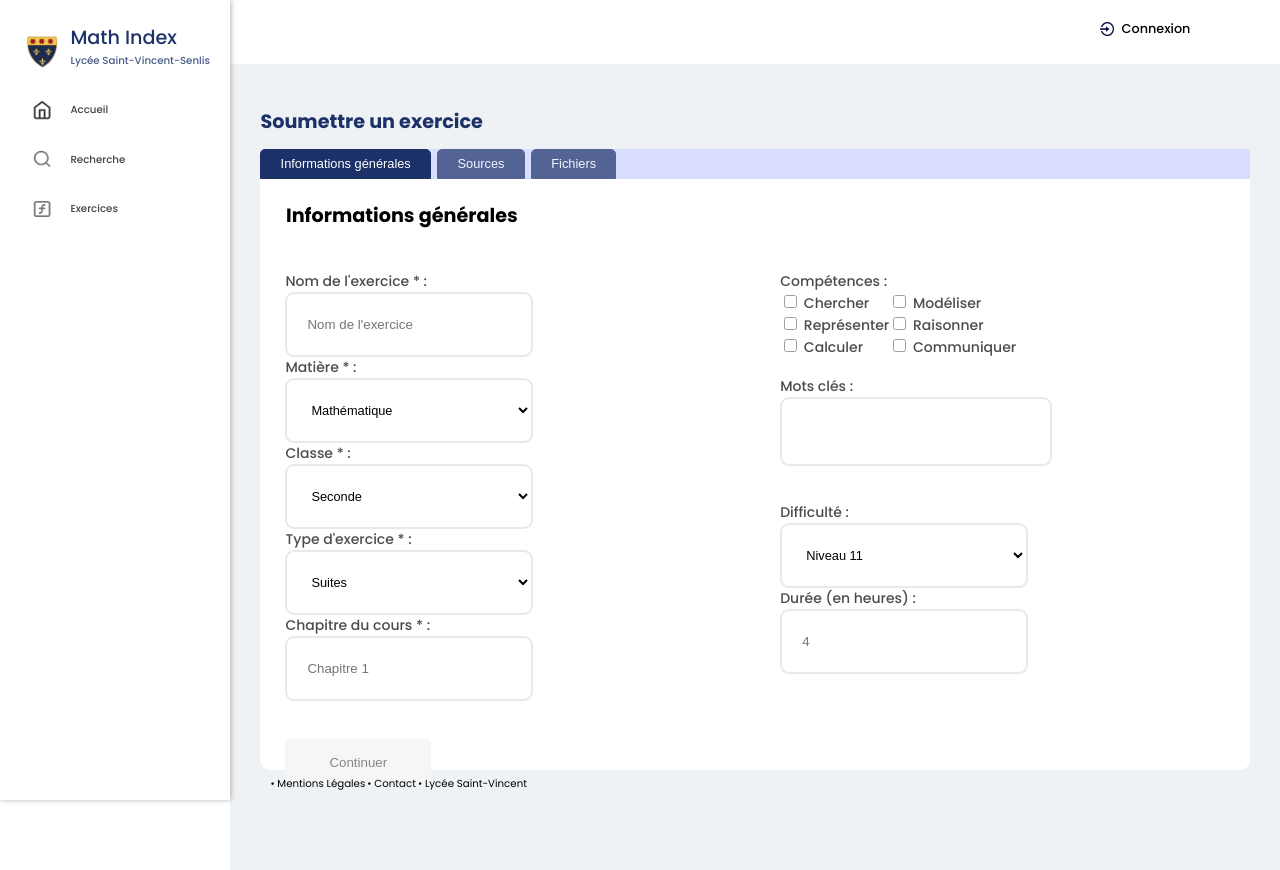
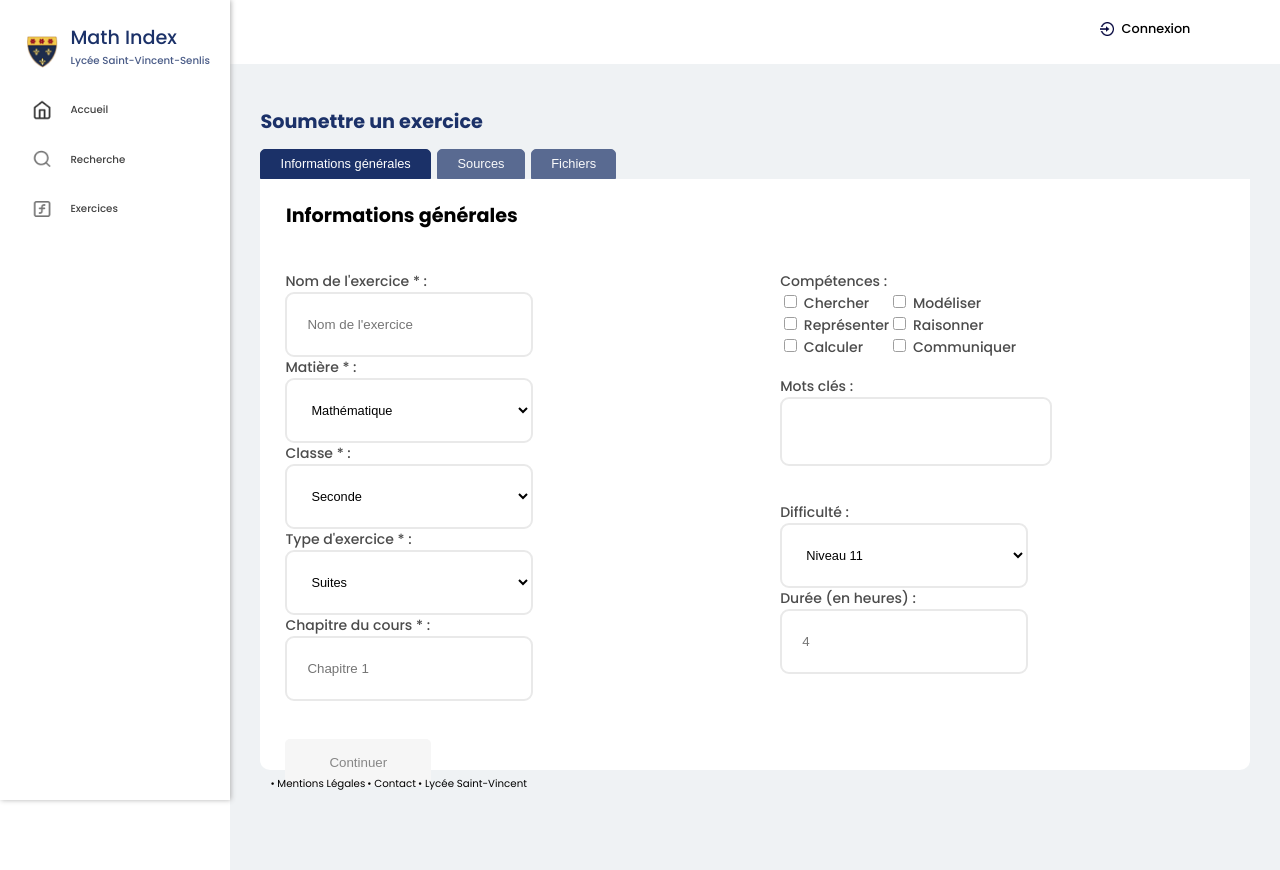
Before and after one commit to SashaCarton/Repository-Math-index, a PHP site: page /submit-exercice.php in a window 1280 px wide. Run offline with PHP 8.4, Linux system fonts and the light colour scheme.

Commit message:
correction background soon fix mediaquery

```diff
--- a/assets/css/SubmitExercice.css
+++ b/assets/css/SubmitExercice.css
@@ -31,7 +31,7 @@ span {
 .tabs-btn-container {
   gap: 0.5vw;
   display: flex;
-  background-color: rgb(217, 221, 321);
+  background-color: rgb(239 242 244);
 }
 
 .container h2 {
```
